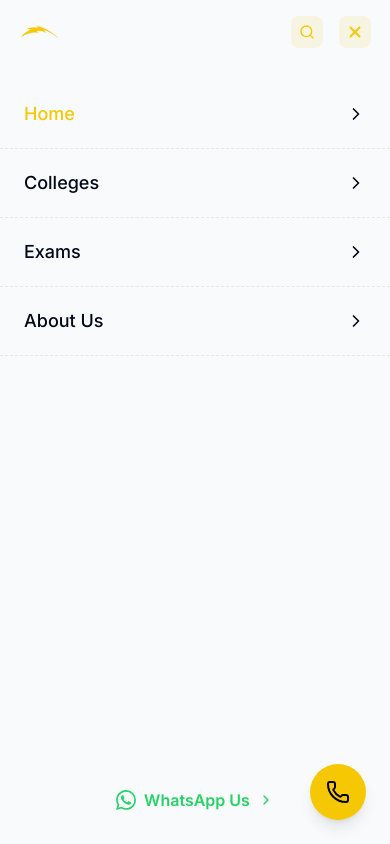
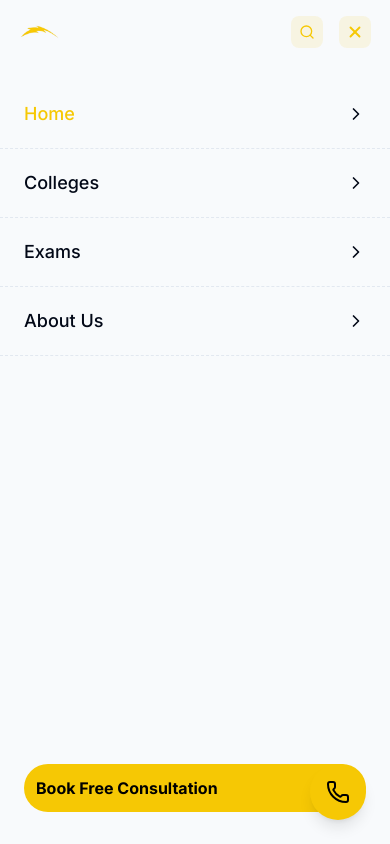
Before and after one commit to AbinashIIITB/akash-talks, a Next.js app: page / in a window 390 px wide. Both pictures are taken after a click on the button 354 px from the left and 32 px from the top of the page. Shown: the top 844 px of the page. Built offline with nearby package versions, Linux system fonts and the light colour scheme.

Commit message:
Re-add Book Free Consultation, remove WhatsApp from mobile menu

```diff
--- a/src/components/layout/Navbar.tsx
+++ b/src/components/layout/Navbar.tsx
@@ -309,17 +309,11 @@ export function Navbar() {
                                 className="p-6 pb-8 mt-auto"
                                 style={{ backgroundColor: bgColor }}
                             >
-
-                                <Link
-                                    href="https://wa.me/919874878782"
-                                    target="_blank"
-                                    onClick={() => setIsMenuOpen(false)}
-                                    className="flex items-center justify-center gap-2 text-[#25D366] font-semibold hover:opacity-80 transition-opacity"
-                                >
-                                    <svg viewBox="0 0 24 24" className="h-5 w-5 fill-current">
-                                        <path d="M17.472 14.382c-.297-.149-1.758-.867-2.03-.967-.273-.099-.471-.148-.67.15-.197.297-.767.966-.94 1.164-.173.199-.347.223-.644.075-.297-.15-1.255-.463-2.39-1.475-.883-.788-1.48-1.761-1.653-2.059-.173-.297-.018-.458.13-.606.134-.133.298-.347.446-.52.149-.174.198-.298.298-.497.099-.198.05-.371-.025-.52-.075-.149-.669-1.612-.916-2.207-.242-.579-.487-.5-.669-.51-.173-.008-.371-.01-.57-.01-.198 0-.52.074-.792.372-.272.297-1.04 1.016-1.04 2.479 0 1.462 1.065 2.875 1.213 3.074.149.198 2.096 3.2 5.077 4.487.709.306 1.262.489 1.694.625.712.227 1.36.195 1.871.118.571-.085 1.758-.719 2.006-1.413.248-.694.248-1.289.173-1.413-.074-.124-.272-.198-.57-.347m-5.421 7.403h-.004a9.87 9.87 0 01-5.031-1.378l-.361-.214-3.741.982.998-3.648-.235-.374a9.86 9.86 0 01-1.51-5.26c.001-5.45 4.436-9.884 9.888-9.884 2.64 0 5.122 1.03 6.988 2.898a9.825 9.825 0 012.893 6.994c-.003 5.45-4.437 9.884-9.885 9.884m8.413-18.297A11.815 11.815 0 0012.05 0C5.495 0 .16 5.335.157 11.892c0 2.096.547 4.142 1.588 5.945L.057 24l6.305-1.654a11.882 11.882 0 005.683 1.448h.005c6.554 0 11.89-5.335 11.893-11.893a11.821 11.821 0 00-3.48-8.413z" />
-                                    </svg>
-                                    WhatsApp Us <ChevronRight className="h-4 w-4" />
+                                <Link href="/contact" onClick={() => setIsMenuOpen(false)} className="block w-full">
+                                    <Button className="w-full h-12 bg-[#f6c804] hover:bg-[#e5b703] text-black font-bold rounded-full text-base flex justify-between items-center px-6">
+                                        Book Free Consultation
+                                        <ChevronRight className="h-5 w-5" />
+                                    </Button>
                                 </Link>
                             </motion.div>
                         </motion.div>
```
